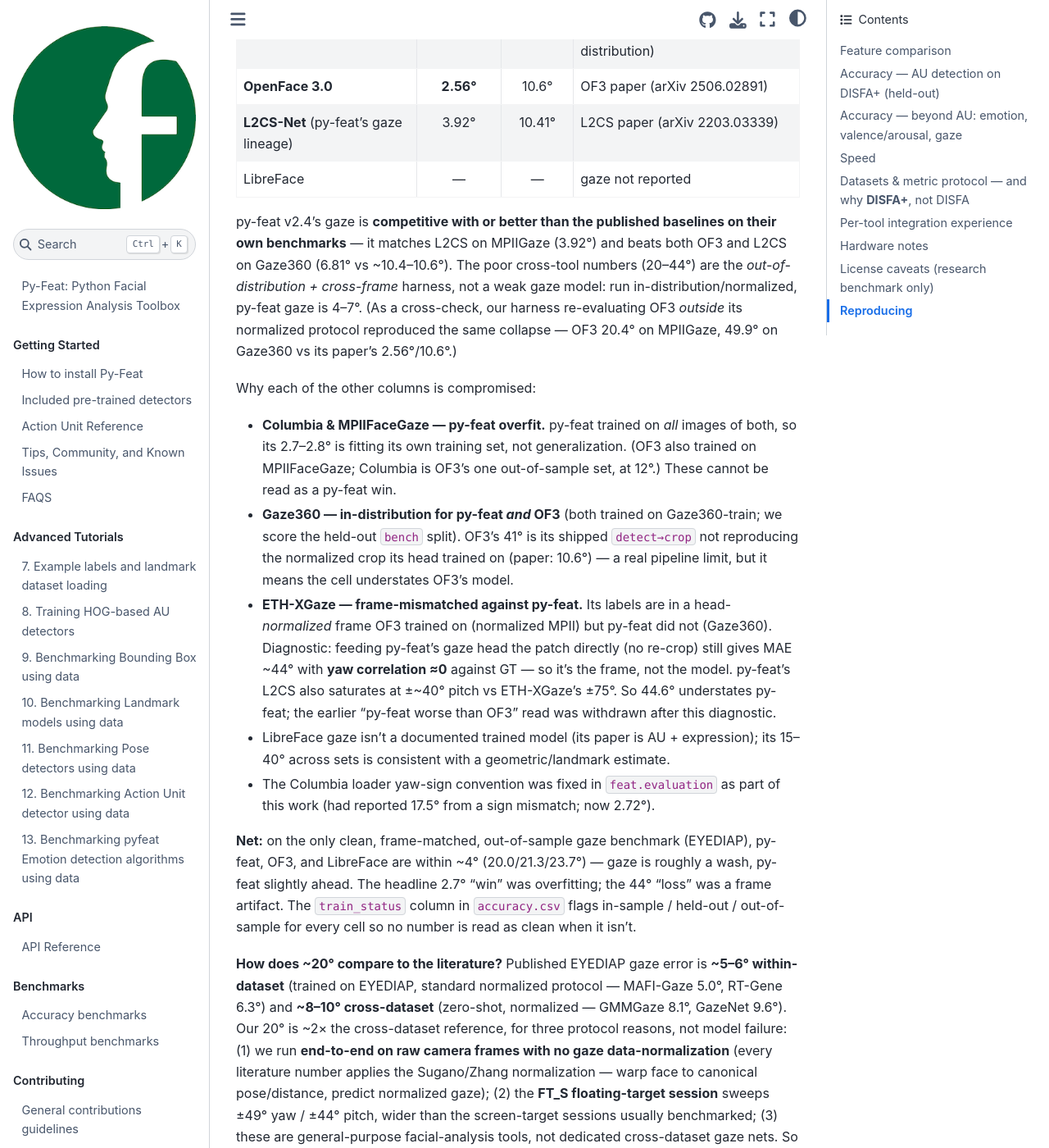
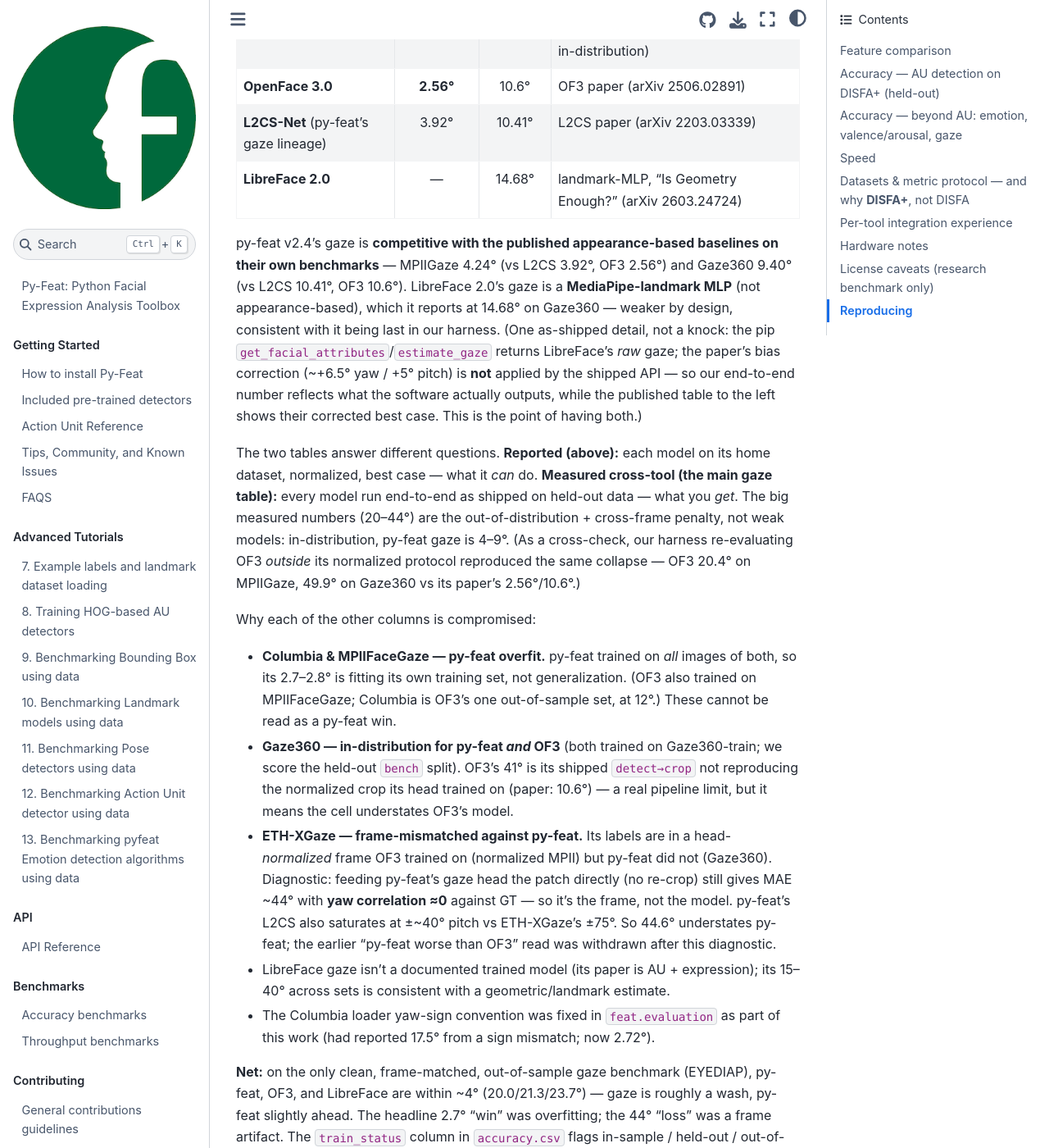
Before and after one commit to cosanlab/py-feat, a Jupyter Book: the page built from docs/benchmarks/cross_tool_methodology.md, in a window 1280 px wide and 1400 px high, scrolled down 5401 px. Shown: the whole window at 82% size. Built offline with Jupyter Book 1.0.4 settings and Sphinx 7.4.7 and the Sphinx Book theme 1.1.4, drawn with Linux system fonts in a browser that asks for light colours; pages that are not in the unit, such as notebooks, are missing from menus; some of the changed text lies outside the part shown.

Commit message:
benchmarks: correct reported gaze (py-feat v2.4 4.24/9.40), add LibreFace + EYEDIAP refs
py-feat v2.4 reported = shipped v24_s3 ckpt (MPIIGaze 4.24, Gaze360 9.40).
LibreFace 2.0 does report gaze (landmark-MLP, 14.68 Gaze360). Add EYEDIAP +
MPII/Gaze360 literature-SOTA reference rows. Reframe: end-to-end measured
numbers are the honest as-shipped answer, reported table is the best-case
fair view -- the point of having both.

```diff
--- a/docs/benchmarks/cross_tool_methodology.md
+++ b/docs/benchmarks/cross_tool_methodology.md
@@ -156,16 +156,28 @@
 
 | Tool | MPII(Gaze) | Gaze360 | source |
 |------|:---:|:---:|---|
-| **py-feat v2.4** | 3.92° | **6.81°** | au_deep v2.4 (shipped ckpt; in-distribution) |
+| **py-feat v2.4** | **4.24°** | **9.40°** | au_deep v2.4 (shipped v24_s3 ckpt; in-distribution) |
 | **OpenFace 3.0** | **2.56°** | 10.6° | OF3 paper (arXiv 2506.02891) |
 | **L2CS-Net** (py-feat's gaze lineage) | 3.92° | 10.41° | L2CS paper (arXiv 2203.03339) |
-| LibreFace | — | — | gaze not reported |
+| **LibreFace 2.0** | — | 14.68° | landmark-MLP, "Is Geometry Enough?" (arXiv 2603.24724) |
 
-py-feat v2.4's gaze is **competitive with or better than the published baselines
-on their own benchmarks** — it matches L2CS on MPIIGaze (3.92°) and beats both
-OF3 and L2CS on Gaze360 (6.81° vs ~10.4–10.6°). The poor cross-tool numbers
-(20–44°) are the *out-of-distribution + cross-frame* harness, not a weak gaze
-model: run in-distribution/normalized, py-feat gaze is 4–7°. (As
+py-feat v2.4's gaze is **competitive with the published appearance-based
+baselines on their own benchmarks** — MPIIGaze 4.24° (vs L2CS 3.92°, OF3 2.56°)
+and Gaze360 9.40° (vs L2CS 10.41°, OF3 10.6°). LibreFace 2.0's gaze is a
+**MediaPipe-landmark MLP** (not appearance-based), which it reports at 14.68° on
+Gaze360 — weaker by design, consistent with it being last in our harness. (One
+as-shipped detail, not a knock: the pip `get_facial_attributes`/`estimate_gaze`
+returns LibreFace's *raw* gaze; the paper's bias correction (~+6.5° yaw / +5°
+pitch) is **not** applied by the shipped API — so our end-to-end number reflects
+what the software actually outputs, while the published table to the left shows
+their corrected best case. This is the point of having both.)
+
+The two tables answer different questions. **Reported (above):** each model on
+its home dataset, normalized, best case — what it *can* do. **Measured
+cross-tool (the main gaze table):** every model run end-to-end as shipped on
+held-out data — what you *get*. The big measured numbers (20–44°) are the
+out-of-distribution + cross-frame penalty, not weak models: in-distribution,
+py-feat gaze is 4–9°. (As
 a cross-check, our harness re-evaluating OF3 *outside* its normalized protocol
 reproduced the same collapse — OF3 20.4° on MPIIGaze, 49.9° on Gaze360 vs its
 paper's 2.56°/10.6°.)
@@ -199,18 +211,26 @@
 flags in-sample / held-out / out-of-sample for every cell so no number is read as
 clean when it isn't.
 
-**How does ~20° compare to the literature?** Published EYEDIAP gaze error is
-**~5–6° within-dataset** (trained on EYEDIAP, standard normalized protocol —
-MAFI-Gaze 5.0°, RT-Gene 6.3°) and **~8–10° cross-dataset** (zero-shot, normalized
-— GMMGaze 8.1°, GazeNet 9.6°). Our 20° is ~2× the cross-dataset reference, for
+**How does ~20° compare to the literature?**
+
+| EYEDIAP gaze | angular error | who |
+|---|:---:|---|
+| Published, **within-dataset** | ~5–6° | MAFI-Gaze 5.0°, RT-Gene 6.3° (gaze nets trained on EYEDIAP) |
+| Published, **cross-dataset** (zero-shot) | ~8–10° | GMMGaze 8.1°, GazeNet 9.6° (gaze nets, not our tools) |
+| **Our measured (end-to-end, held-out)** | **20.0 / 21.3 / 23.7°** | py-feat / OF3 / LibreFace |
+
+None of our three tools report EYEDIAP in their papers (they report MPII/Gaze360),
+so the published rows are general gaze-SOTA references. Our 20° is ~2× the
+cross-dataset reference, for
 three protocol reasons, not model failure: (1) we run **end-to-end on raw
 camera frames with no gaze data-normalization** (every literature number applies
 the Sugano/Zhang normalization — warp face to canonical pose/distance, predict
 normalized gaze); (2) the **FT_S floating-target session** sweeps ±49° yaw / ±44°
 pitch, wider than the screen-target sessions usually benchmarked; (3) these are
 general-purpose facial-analysis tools, not dedicated cross-dataset gaze nets.
-So the absolute number is inflated vs literature; the relative ordering is what
-holds.
+So the absolute number is higher than the normalized-protocol literature because
+we measure **end-to-end as shipped** — that's the answer a user actually gets,
+not a failure; the relative ordering is what holds.
 
 **We ran the normalized-protocol pass too** (Sugano/Zhang data-normalization:
 warp each face to a canonical virtual camera using EYEDIAP's head pose +
```
Also changed, not shown: docs/benchmarks/competitors/reported_gaze.json (+9 -4 lines).
